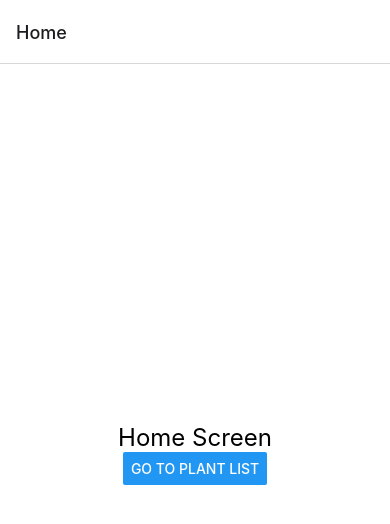
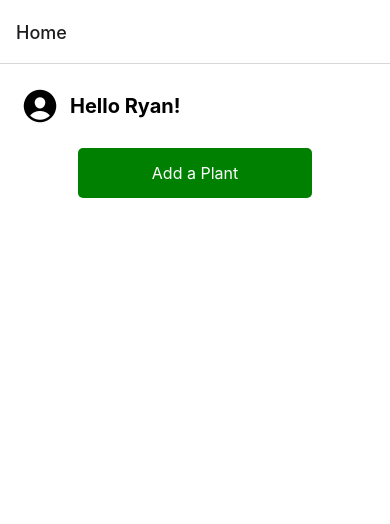
Before and after one commit to sebastian-axell/argyle-garden, a React Native app: screen /Home in a window 390 px wide. Shown: the top 524 px of the page. Built offline with nearby package versions, Linux system fonts and the light colour scheme.

Commit message:
Added a button on Homescreen

```diff
--- a/app/HomeScreen.js
+++ b/app/HomeScreen.js
@@ -1,14 +1,19 @@
 import React from 'react';
-import { Button, StyleSheet, Text, View } from 'react-native';
+import { Button, StyleSheet, Text, View, TouchableOpacity, Dimensions } from 'react-native';
+import { Ionicons } from '@expo/vector-icons';
+
+const { width } = Dimensions.get('window');
 
 const HomeScreen = ({ navigation }) => {
   return (
     <View style={styles.container}>
-      <Text style={styles.text}>Home Screen</Text>
-      <Button
-        title="Go to Plant List"
-        onPress={() => navigation.navigate('PlantList')}
-      />
+      <View style={styles.profileContainer}>
+        <Ionicons name="person-circle" size={40} color="black" />
+        <Text style={styles.userName}>Hello Ryan!</Text>
+      </View>
+      <TouchableOpacity style={styles.addButton} onPress={() => navigation.navigate('PlantList')}>
+        <Text style={styles.addButtonText}>Add a Plant</Text>
+      </TouchableOpacity>
     </View>
   );
 };
@@ -16,12 +21,31 @@ const HomeScreen = ({ navigation }) => {
 const styles = StyleSheet.create({
   container: {
     flex: 1,
-    justifyContent: 'center',
-    alignItems: 'center',
+    padding: 20,
     backgroundColor: '#fff',
   },
-  text: {
-    fontSize: 24,
+  profileContainer: {
+    flexDirection: 'row',
+    alignItems: 'center',
+    marginBottom: 20,
+  },
+  userName: {
+    marginLeft: 10,
+    fontSize: 20,
+    fontWeight: 'bold',
+  },
+  addButton: {
+    backgroundColor: 'green',
+    padding: 15,
+    borderRadius: 5,
+    alignItems: 'center',
+    marginBottom: 20,
+    width: width * 0.6,
+    alignSelf: 'center',
+  },
+  addButtonText: {
+    color: 'white',
+    fontSize: 16,
   },
 });
 
```
